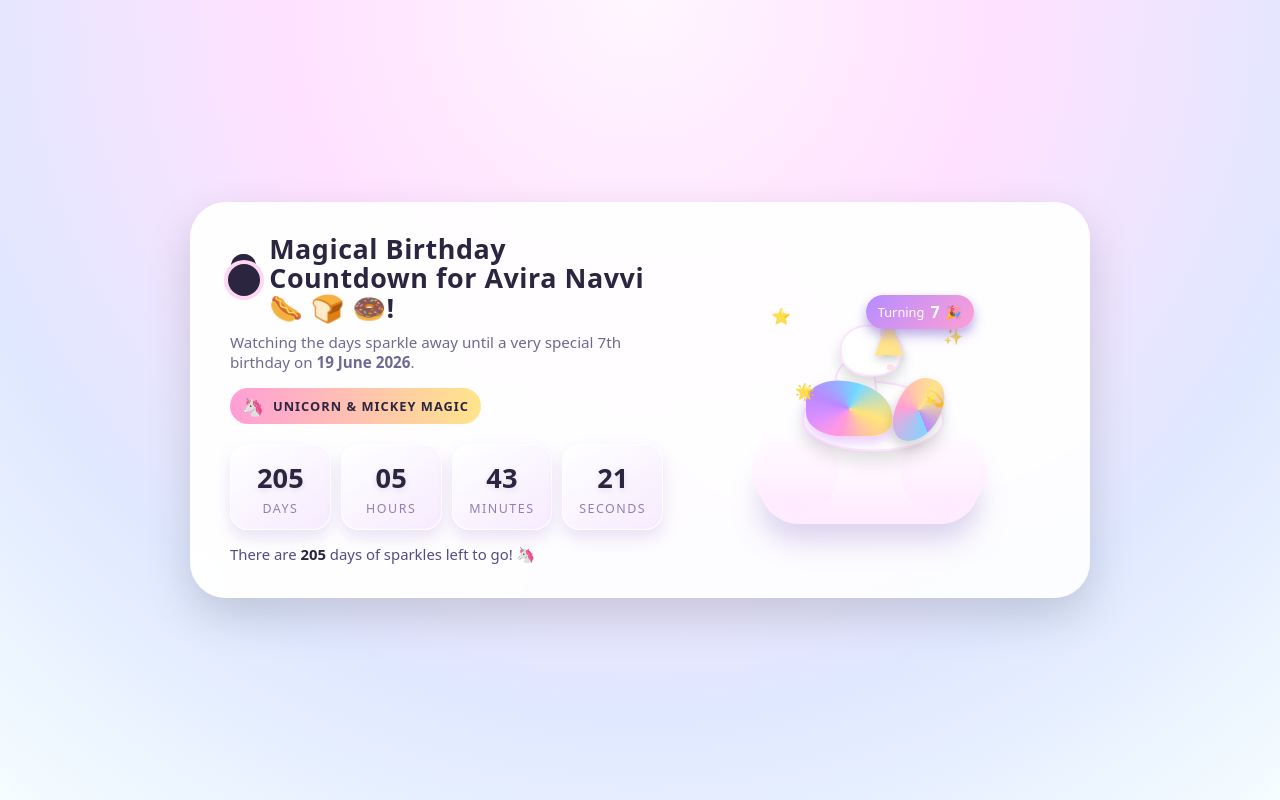
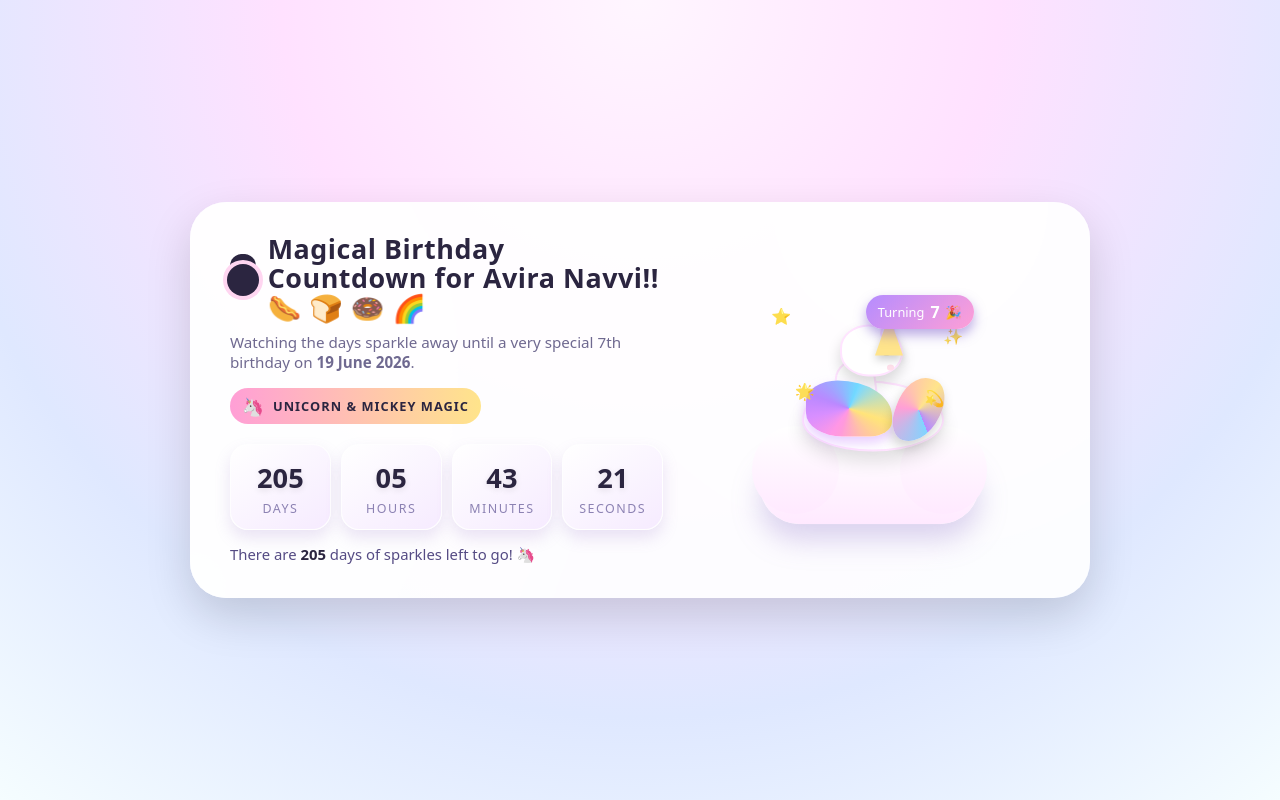
Before and after one commit to amurthy55/aviraBrithday2_ab12-..., a plain HTML site: page index.html in a window 1280 px wide. Drawn offline with Linux system fonts and the light colour scheme.

Commit message:
Update birthday countdown heading text

```diff
--- a/index.html
+++ b/index.html
@@ -441,7 +441,7 @@
             <div class="mickey-ear right"></div>
             <div class="mickey-head"></div>
           </div>
-          <h1>Magical Birthday Countdown for Avira Navvi 🌭 🍞 🍩! </h1>
+          <h1>Magical Birthday Countdown for Avira Navvi!! 🌭 🍞 🍩 🌈 </h1>
         </div>
         <p class="subtitle">
           Watching the days sparkle away until a very special 7th birthday on <strong>19 June 2026</strong>.
```
